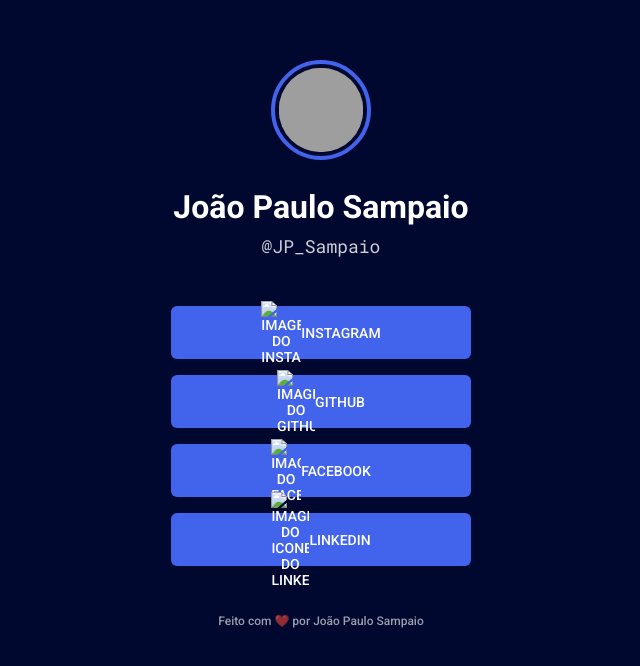
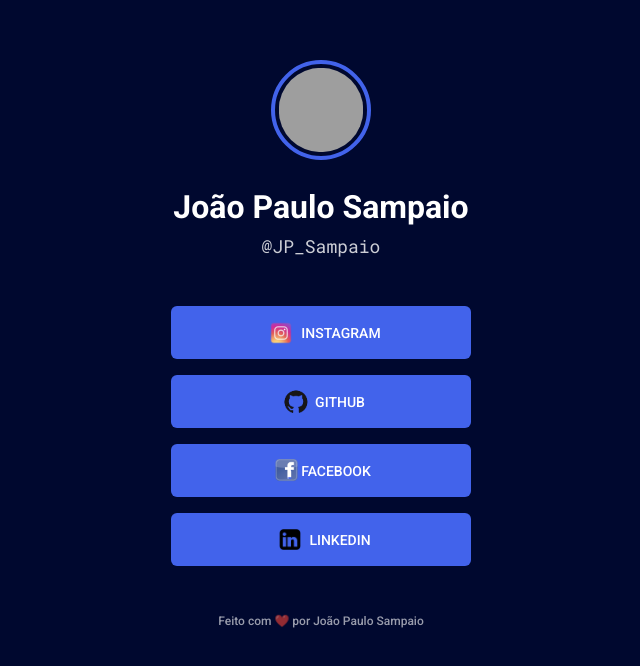
Before and after one commit to jotapsampaio/Links-Redes-Sociais, a plain HTML site: page index.html in a window 1280 px wide. Shown: the whole page, without its empty margins (319-959 px from the left). Drawn offline with Linux system fonts and the light colour scheme; the site is published under a folder, as on GitHub Pages, so addresses that start at the root find nothing; grey boxes are pictures that could not be loaded.

Commit message:
Update index.html

```diff
--- a/index.html
+++ b/index.html
@@ -22,19 +22,19 @@
         <li>
           <a href="https://www.instagram.com/?hl=pt-br"
           target="_blank">
-          <img src="/image/instagram.png" alt="imagem do Instagram" class="emojiInsta">Instagram</a>
+          <img src="image/instagram.png" alt="imagem do Instagram" class="emojiInsta">Instagram</a>
         </li>
         <li>
           <a href="https://github.com/"target="_blank">
-           <img src="/image/GitHub.png" alt="Imagem do GitHub" class="emojiGit">Github</a>
+           <img src="image/GitHub.png" alt="Imagem do GitHub" class="emojiGit">Github</a>
         </li>
         <li>
           <a href="https://www.facebook.com/kjoaopaulo.sampaio"target="_blank">
-          <img src="/image/facebook.png" alt="Imagem do facebook" class="emojiFace">facebook</a>
+          <img src="image/facebook.png" alt="Imagem do facebook" class="emojiFace">facebook</a>
         </li>
         <li>
           <a href="https://www.linkedin.com/in/jo%C3%A3o-paulo-sampaio-368809244?lipi=urn%3Ali%3Apage%3Ad_flagship3_profile_view_base_contact_details%3B3lXaOFeMSoG6cDK0U7UkUQ%3D%3D" target="_blank">
-            <img src="/image/Linkedin.png" alt="Imagem do icone do Linkedin" class="emojiLinkedin">Linkedin</a>
+            <img src="image/Linkedin.png" alt="Imagem do icone do Linkedin" class="emojiLinkedin">Linkedin</a>
         </li>
       </ul>
       <!--Adicionar o meu portifolio aqui no link do footer-->
```
